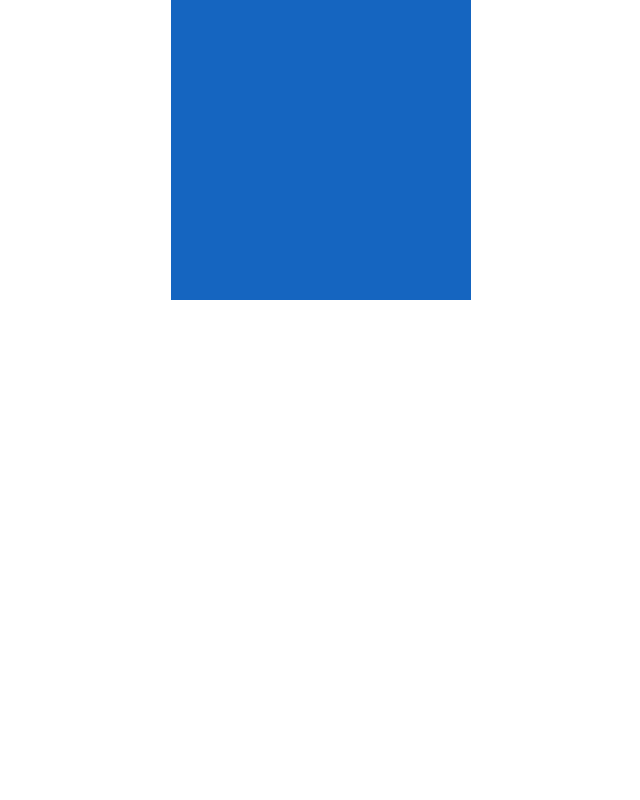
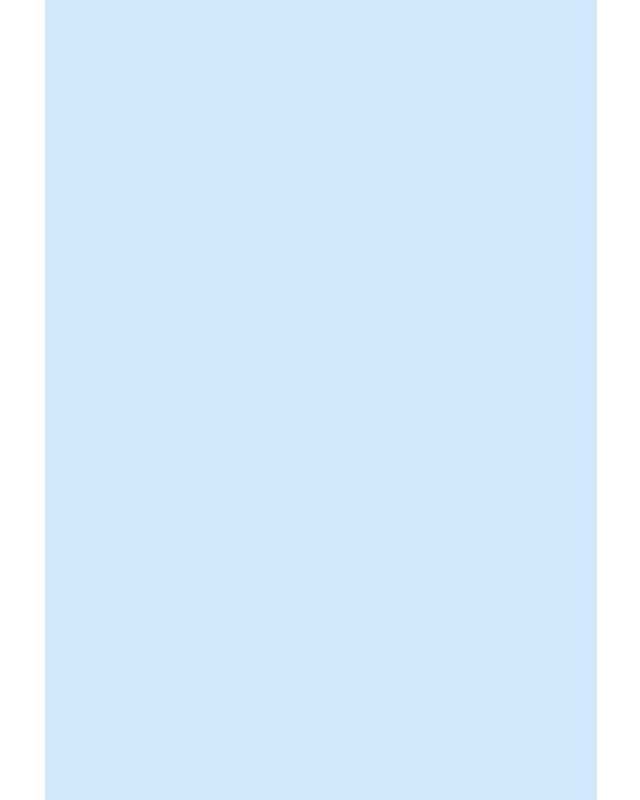
Before and after one commit to sinhasudhanshu/My-React-App, a React (Create React App) app: page / in a window 1280 px wide. Shown: the whole page, without its empty margins (319-959 px from the left). Built offline with nearby package versions, Linux system fonts and the light colour scheme.

Commit message:
Container Material UI

```diff
--- a/src/App.js
+++ b/src/App.js
@@ -10,14 +10,15 @@ import './App.css';
 // import StepperNonLinear from './components/TabsBasic';
 // import BasicTabs from './components/TabsBasic';
 // import ScrollableTabs from './components/ScrollableTabs';
-import BoxSx from './components/BoxSx';
+// import BoxSx from './components/BoxSx';
+import SimpleContainer from './components/SimpleContainer';
 
 function App() {
     return (<div>
 
 
         <center>
-       <BoxSx/>
+       <SimpleContainer/>
 
         </center>
 
--- /dev/null
+++ b/src/components/SimpleContainer.js
@@ -0,0 +1,16 @@
+import * as React from 'react';
+import CssBaseline from '@mui/material/CssBaseline';
+import Box from '@mui/material/Box';
+import Container from '@mui/material/Container';
+
+ function SimpleContainer() {
+  return (
+    <React.Fragment>
+      <CssBaseline />
+      <Container maxWidth="sm">
+        <Box sx={{ bgcolor: '#cfe8fc', height: '100vh' }} />
+      </Container>
+    </React.Fragment>
+  );
+}
+export default SimpleContainer;
```
